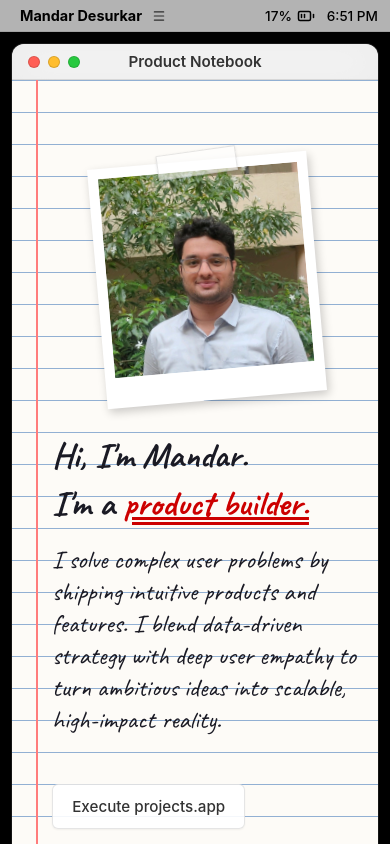
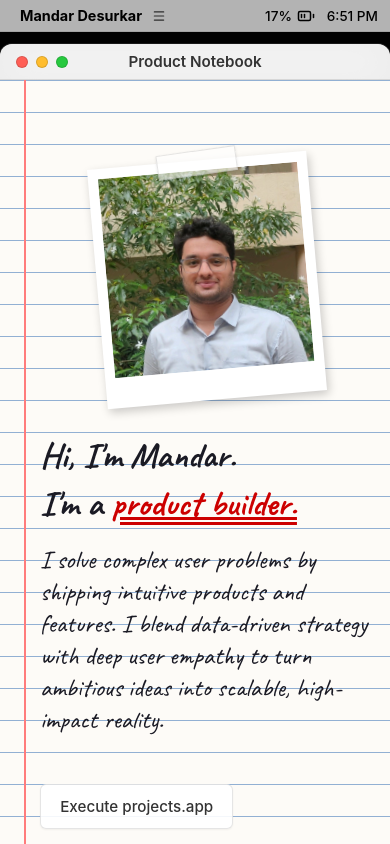
Before and after one commit to Mandar-Desurkar/Mandar-website, a Next.js app: page / in a window 390 px wide. Shown: the top 844 px of the page. Built offline with nearby package versions, Linux system fonts and the light colour scheme.

Commit message:
style: remove side margins from os-window on mobile

```diff
--- a/src/app/globals.css
+++ b/src/app/globals.css
@@ -135,7 +135,7 @@ a {
 }
 
 .os-window {
-  width: calc(100% - 24px); /* 12px gap on left and right */
+  width: 100%;
   max-width: 1200px;
   margin: 44px auto 80px auto; /* 32px navbar + 12px gap at top, 80px at bottom for dock space */
   background: var(--os-window);
```
